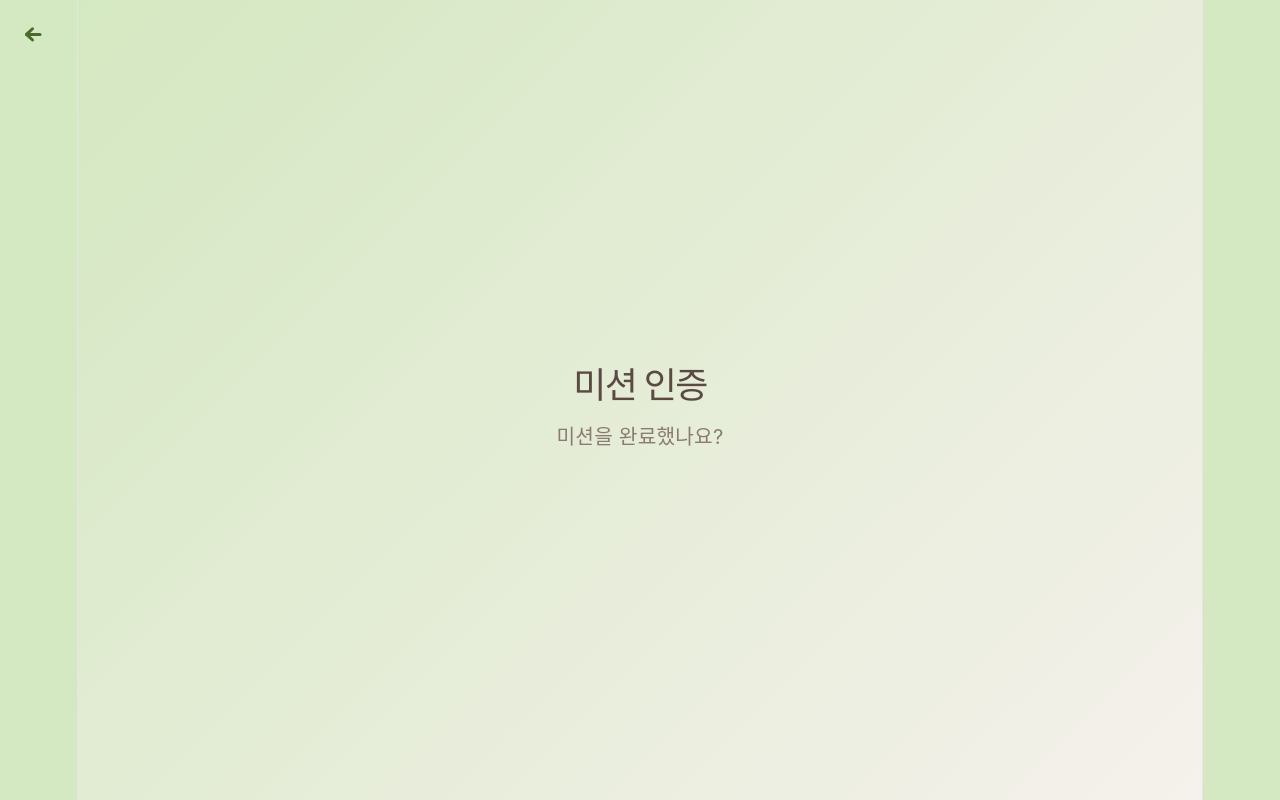
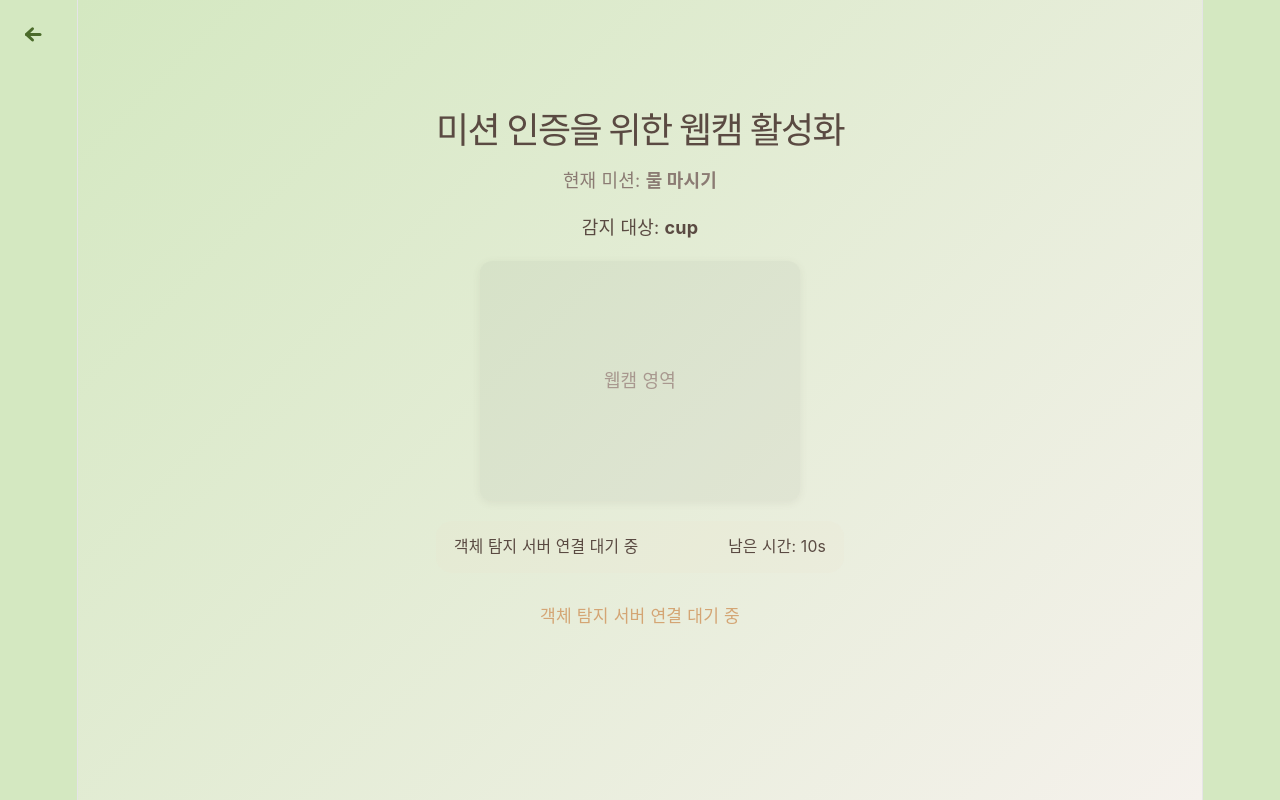
Before and after one commit to ghdtjdud/OSS_Nudge, a React (Vite) app: page /verify in a window 1280 px wide. Built offline with nearby package versions, Linux system fonts and the light colour scheme; no server answers; the HTML template or start-up script is replaced by a standard one.

Commit message:
미션 카드 및 인증 화면 구현

```diff
--- a/src/pages/MissionPage.jsx
+++ b/src/pages/MissionPage.jsx
@@ -1,13 +1,44 @@
+import { useEffect, useState } from 'react'
+import { useNavigate } from 'react-router-dom'
 import PageLayout from '../components/PageLayout'
 
+const MISSION_TEXTS = {
+  drink_water: '지금 자리에서 일어나서\n물 한잔을 마시세요',
+  brush_teeth: '세면대로 가서\n양치를 해보세요',
+  take_medicine: '정해진 약을 확인하고\n복용해보세요',
+  eat_meal: '간단한 식사라도\n챙겨보세요'
+}
+
 export default function MissionPage() {
+  const navigate = useNavigate()
+  const [missionKey, setMissionKey] = useState('drink_water')
+  const [missionText, setMissionText] = useState(MISSION_TEXTS.drink_water)
+
+  useEffect(() => {
+    const stored = localStorage.getItem('recommendedMission') || 'drink_water'
+    const key = stored || 'drink_water'
+    setMissionKey(key)
+    setMissionText(MISSION_TEXTS[key] ?? MISSION_TEXTS.drink_water)
+
+    const timer = setTimeout(() => {
+      localStorage.setItem('selectedMission', key)
+      navigate('/verify')
+    }, 5000)
+
+    return () => clearTimeout(timer)
+  }, [navigate])
+
   return (
     <PageLayout>
-      <div className="container">
-        <h1 className="title">오늘의 미션</h1>
-        <p className="subtitle text-center">
-          작은 미션부터 시작해봐요
-        </p>
+      <div className="mission-page">
+        <div className="mission-card">
+          <div className="mission-text">
+            {missionText.split('\n').map((line, i) => (
+              <div key={i}>{line}</div>
+            ))}
+          </div>
+          <div className="mission-note">잠시후 카메라가 활성화 될 예정입니다</div>
+        </div>
       </div>
     </PageLayout>
   )
--- a/src/pages/VerifyPage.jsx
+++ b/src/pages/VerifyPage.jsx
@@ -1,13 +1,152 @@
+import { useEffect, useState } from 'react'
+import { useNavigate } from 'react-router-dom'
 import PageLayout from '../components/PageLayout'
 
+const MISSION_TARGETS = {
+  drink_water: ['cup'],
+  brush_teeth: ['toothbrush'],
+  take_medicine: ['pill'],
+  eat_meal: ['utensil', 'bowl']
+}
+
+const MISSION_LABELS = {
+  drink_water: '물 마시기',
+  brush_teeth: '양치하기',
+  take_medicine: '약 복용',
+  eat_meal: '식사하기'
+}
+
 export default function VerifyPage() {
+  const navigate = useNavigate()
+  const [selectedMission, setSelectedMission] = useState('drink_water')
+  const [remainingTime, setRemainingTime] = useState(15)
+  const [successCount, setSuccessCount] = useState(0)
+  const [statusMessage, setStatusMessage] = useState('웹캠 인증을 위한 감지를 시작합니다.')
+  const [isServerWaiting, setIsServerWaiting] = useState(false)
+
+  useEffect(() => {
+    const stored = localStorage.getItem('selectedMission') || 'drink_water'
+    setSelectedMission(stored)
+  }, [])
+
+  useEffect(() => {
+    if (!selectedMission) return
+
+    let timer = 15
+    let localSuccessCount = 0
+    let finished = false
+    const abortController = new AbortController()
+
+    const submitResult = (result) => {
+      if (finished) return
+      finished = true
+      localStorage.setItem('missionResult', result)
+      navigate('/feedback')
+    }
+
+    const updateStatus = (message) => {
+      if (!finished) {
+        setStatusMessage(message)
+      }
+    }
+
+    const detectTarget = MISSION_TARGETS[selectedMission] || []
+
+    const callYoloApi = async () => {
+      if (finished) return
+      try {
+        setIsServerWaiting(false)
+        updateStatus('객체 탐지를 실행 중입니다...')
+
+        const response = await fetch('http://localhost:8000/api/detect', {
+          method: 'POST',
+          headers: {
+            'Content-Type': 'application/json'
+          },
+          body: JSON.stringify({ mission: selectedMission }),
+          signal: abortController.signal
+          // TODO: react-webcam 연결 이후에는 webcam 프레임을 FormData로 보내도록 변경
+        })
+
+        if (!response.ok) {
+          throw new Error('탐지 서버 응답 실패')
+        }
+
+        const data = await response.json()
+        const detectedClass = data.detected_class || ''
+        const detectedSuccess = data.success === true && detectTarget.includes(detectedClass)
+
+        if (detectedSuccess) {
+          localSuccessCount += 1
+          setSuccessCount(localSuccessCount)
+          updateStatus(`감지됨: ${detectedClass} (${localSuccessCount}/3)`)
+        } else {
+          localSuccessCount = 0
+          setSuccessCount(0)
+          updateStatus('대상 객체가 감지되지 않았습니다.')
+        }
+      } catch (error) {
+        localSuccessCount = 0
+        setSuccessCount(0)
+        setIsServerWaiting(true)
+        updateStatus('객체 탐지 서버 연결 대기 중')
+      }
+    }
+
+    const intervalId = window.setInterval(() => {
+      if (finished) return
+      timer -= 1
+      setRemainingTime(timer)
+      callYoloApi()
+
+      if (localSuccessCount >= 3) {
+        submitResult('success')
+        return
+      }
+
+      if (timer <= 0) {
+        submitResult('fail')
+      }
+    }, 1000)
+
+    callYoloApi()
+
+    return () => {
+      finished = true
+      window.clearInterval(intervalId)
+      abortController.abort()
+    }
+  }, [selectedMission, navigate])
+
+  const targetLabel = (MISSION_TARGETS[selectedMission] || []).join(' / ')
+  const missionLabel = MISSION_LABELS[selectedMission] || '미션'
+
   return (
     <PageLayout>
-      <div className="container">
-        <h1 className="title">미션 인증</h1>
-        <p className="subtitle text-center">
-          미션을 완료했나요?
-        </p>
+      <div className="verify-page">
+        <h1 className="title">미션 인증을 위한 웹캠 활성화</h1>
+
+        <div className="verify-body">
+          <div className="mission-label">
+            현재 미션: <strong>{missionLabel}</strong>
+          </div>
+          <div className="mission-target">
+            감지 대상: <strong>{targetLabel}</strong>
+          </div>
+
+          <div className="webcam-placeholder" aria-hidden="true">
+            <div className="webcam-inner">웹캠 영역</div>
+          </div>
+
+          <div className="verify-status">
+            <div>{statusMessage}</div>
+            <div>남은 시간: {remainingTime}s</div>
+          </div>
+
+          {isServerWaiting && (
+            <div className="verify-warning">객체 탐지 서버 연결 대기 중</div>
+          )}
+        </div>
       </div>
     </PageLayout>
   )
--- a/src/styles/theme.css
+++ b/src/styles/theme.css
@@ -632,6 +632,107 @@ body {
 }
 
 /* ==========================================
+   Mission & Verify styles
+   ========================================== */
+.mission-page {
+  display: flex;
+  align-items: center;
+  justify-content: center;
+  min-height: calc(100vh - 80px);
+  padding: 40px 16px;
+}
+
+.mission-card {
+  width: 100%;
+  max-width: 640px;
+  background: var(--color-ivory);
+  border-radius: var(--radius-md);
+  padding: 36px 24px;
+  box-shadow: var(--shadow-md);
+  display: flex;
+  flex-direction: column;
+  align-items: center;
+  gap: 20px;
+}
+
+.mission-text {
+  font-size: 1.25rem;
+  text-align: center;
+  white-space: pre-line;
+  color: var(--color-text-primary);
+}
+
+.mission-note {
+  margin-top: 12px;
+  font-size: 0.95rem;
+  color: var(--color-text-secondary);
+}
+
+.verify-page {
+  display: flex;
+  flex-direction: column;
+  align-items: center;
+  padding: 24px 16px 120px;
+}
+
+.verify-body {
+  width: 100%;
+  max-width: 640px;
+  display: flex;
+  flex-direction: column;
+  align-items: center;
+  gap: 20px;
+}
+
+.mission-label {
+  font-size: 1rem;
+  color: var(--color-text-secondary);
+}
+
+.webcam-placeholder {
+  width: 320px;
+  height: 240px;
+  border-radius: 12px;
+  background: rgba(0,0,0,0.04);
+  display: flex;
+  align-items: center;
+  justify-content: center;
+  box-shadow: var(--shadow-sm);
+}
+
+.webcam-inner {
+  color: var(--color-text-light);
+}
+
+.verify-status {
+  width: 100%;
+  max-width: 640px;
+  display: flex;
+  justify-content: space-between;
+  align-items: center;
+  gap: 16px;
+  padding: 14px 18px;
+  border-radius: var(--radius-md);
+  background-color: rgba(232, 217, 203, 0.15);
+  color: var(--color-text-primary);
+  font-size: var(--font-size-sm);
+}
+
+.verify-warning {
+  width: 100%;
+  max-width: 640px;
+  margin-top: 10px;
+  color: var(--color-warning);
+  font-size: 0.95rem;
+  text-align: center;
+}
+
+.verify-actions {
+  display: flex;
+  gap: 12px;
+}
+
+/* ==========================================
    TextInput 컴포넌트 스타일
    ========================================== */
 
```
